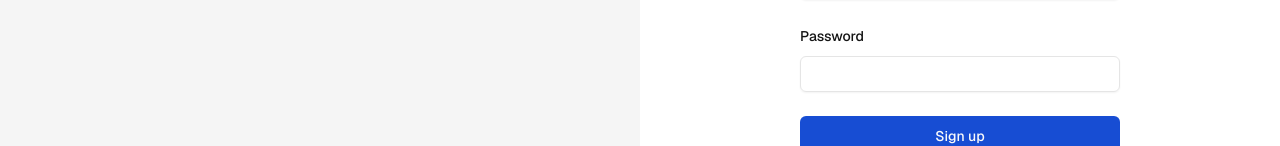
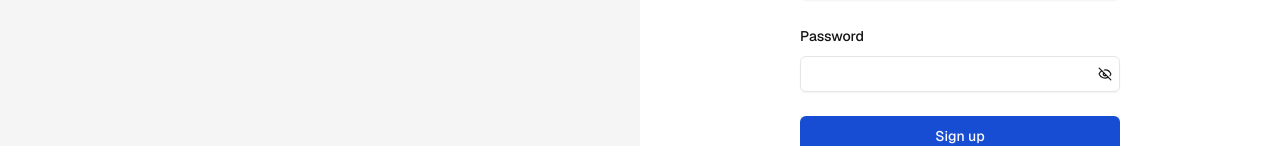
Before and after one commit to agyweb/skooly-skool, a Next.js app: page /en/sign-up in a window 1280 px wide. Shown: the part 330-476 px from the top of the page. Built offline with nearby package versions, Linux system fonts and the light colour scheme.

Commit message:
feat: add show/hide password button to sign-up form

```diff
--- a/src/app/[locale]/(auth)/sign-up/_components/sign-up-form.tsx
+++ b/src/app/[locale]/(auth)/sign-up/_components/sign-up-form.tsx
@@ -16,6 +16,8 @@ import { authSchema } from "@/validations/auth-validation";
 import { zodResolver } from "@hookform/resolvers/zod";
 import { useForm } from "react-hook-form";
 import { z } from "zod";
+import { useState } from "react";
+import { Eye, EyeOff } from "lucide-react";
 
 export default function SignUpForm() {
   const form = useForm<z.infer<typeof authSchema>>({
@@ -26,6 +28,8 @@ export default function SignUpForm() {
       password: "",
     },
   });
+
+  const [showPassword, setShowPassword] = useState(false);
 
   const onSubmit = (values: z.infer<typeof authSchema>) => {
     console.log(values);
@@ -67,17 +71,35 @@ export default function SignUpForm() {
             <FormField
               control={form.control}
               name="password"
-              render={({ field }) => (
+              render={({ field }) => {
+                return (
                   <FormItem>
                     <FormLabel>Password</FormLabel>
 
                     <FormControl>
-                    <Input type="password" {...field} />
+                      <div className="relative">
+                        <Input
+                          type={showPassword ? "text" : "password"}
+                          {...field}
+                        />
+                        <button
+                          type="button"
+                          className="absolute inset-y-0 right-0 flex items-center px-2"
+                          onClick={() => setShowPassword(!showPassword)}
+                        >
+                          {showPassword ? (
+                            <Eye size={14} />
+                          ) : (
+                            <EyeOff size={14} />
+                          )}
+                        </button>
+                      </div>
                     </FormControl>
 
                     <FormMessage />
                   </FormItem>
-              )}
+                );
+              }}
             />
           </div>
 
```
Lines whose indentation alone changed are shown as unchanged.
